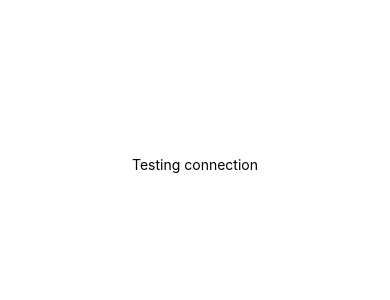
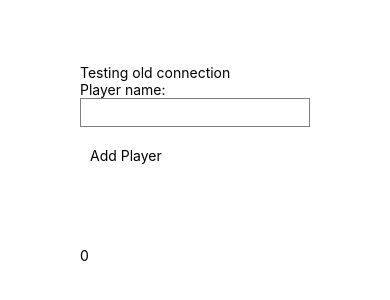
Before and after one commit to TomGower/rummy-mobile, a React Native app: screen / in a window 390 px wide. Shown: the part 258-558 px from the top of the page. Built offline with nearby package versions, Linux system fonts and the light colour scheme.

Commit message:
Trying to display added playerNames

```diff
--- a/App.js
+++ b/App.js
@@ -1,12 +1,89 @@
 import { StatusBar } from 'expo-status-bar';
-import React from 'react';
-import { StyleSheet, Text, View, SafeAreaView } from 'react-native';
+import React, { useState, useRef } from 'react';
+import {
+  StyleSheet,
+  Text,
+  View,
+  SafeAreaView,
+  TouchableOpacity,
+  TextInput,
+  FlatList,
+} from 'react-native';
+// import AddPlayer from './components/AddPlayers';
+import DisplayPlayer from './components/DisplayPlayer';
 
 export default function App() {
+  const [playerName, setPlayerName] = useState('');
+  const [players, setPlayers] = useState([]);
+  const [playerScores, setPlayerScores] = useState({});
+  const [roundsPlayed, setRoundsPlayed] = useState(0);
+  const scoreRef = useRef();
+
+  // browser version
+  const resetGame = () => {
+    setPlayers([]);
+    setPlayerScores({});
+    setRoundsPlayed(0);
+  };
+
+  // browser version
+  const addPlayer = (newPlayer) => {
+    if (!newPlayer) {
+      return;
+    }
+    setPlayers([...players, newPlayer]);
+    setPlayerScores({ ...playerScores, [newPlayer]: [0] });
+    setPlayerName('');
+    console.table(players);
+    // playerFormRef.current.reset();
+  };
+
+  // browser version
+  const updateScore = (event) => {
+    event.preventDefault();
+    let oldScores = playerScores;
+    const { target } = event;
+    players.forEach((player) => {
+      if (target[player].value) {
+        let oldPlayerScore = oldScores[player];
+        if (oldPlayerScore.length === 1 && oldPlayerScore[0] === 0) {
+          oldPlayerScore = [+target[player].value];
+        } else {
+          oldPlayerScore.push(+target[player].value);
+        }
+        oldScores = { ...oldScores, [player]: oldPlayerScore };
+      }
+    });
+    setPlayerScores(oldScores);
+    setRoundsPlayed(roundsPlayed + 1);
+    scoreRef.current.reset();
+  };
+
   return (
     <SafeAreaView style={styles.container}>
       <View>
-        <Text>Testing connection</Text>
+        {/* This is the start of what would be the AddPlayer component  */}
+        <Text>Testing old connection</Text>
+        <Text>Player name:</Text>
+        <TextInput
+          style={styles.input}
+          value={playerName}
+          onChangeText={setPlayerName}
+        />
+        <TouchableOpacity style={styles.buttonWrapper} onPress={addPlayer}>
+          <View>
+            <Text>Add Player</Text>
+          </View>
+        </TouchableOpacity>
+        {/* This is the end of what would be the AddPlayer component */}
+        <Text>{players.length}</Text>
+        {/* {players.length > 0 ? (
+          <FlatList
+            data={players}
+            keyExtractor={(item) => item}
+            renderItem={(name) => DisplayPlayer(name)}
+          />
+        ) : null} */}
         <StatusBar style="auto" />
       </View>
     </SafeAreaView>
@@ -20,4 +97,25 @@ const styles = StyleSheet.create({
     alignItems: 'center',
     justifyContent: 'center',
   },
+  input: {
+    borderWidth: 1,
+    borderColor: 'grey',
+    padding: 5,
+    marginBottom: 20,
+  },
+  buttonWrapper: {
+    height: 100,
+    marginHorizontal: 10,
+  },
+  buttonText: {
+    color: 'white',
+    fontWeight: 'bold',
+  },
+  button: {
+    height: 40,
+    backgroundColor: 'teal',
+    borderRadius: 5,
+    justifyContent: 'center',
+    alignItems: 'center',
+  },
 });
--- /dev/null
+++ b/components/DisplayPlayer.js
@@ -0,0 +1,10 @@
+import React from 'react';
+import { Text, View } from 'react-native';
+
+const DisplayPlayer = ({ name }) => (
+  <View>
+    <Text>{name}</Text>
+  </View>
+);
+
+export default DisplayPlayer;
```
Also changed, not shown: components/AddPlayers.js (+64 -12 lines).
